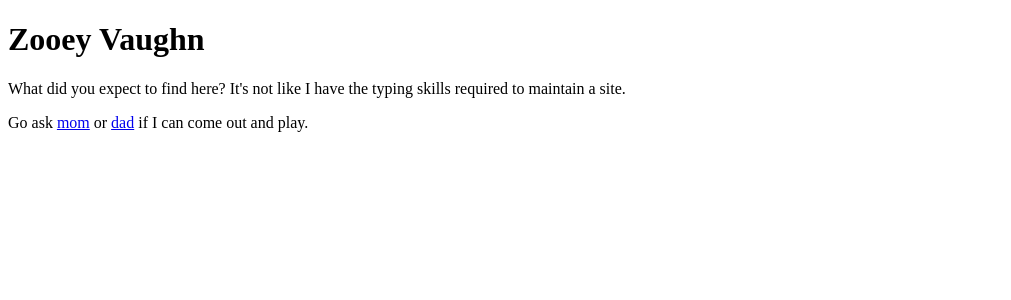
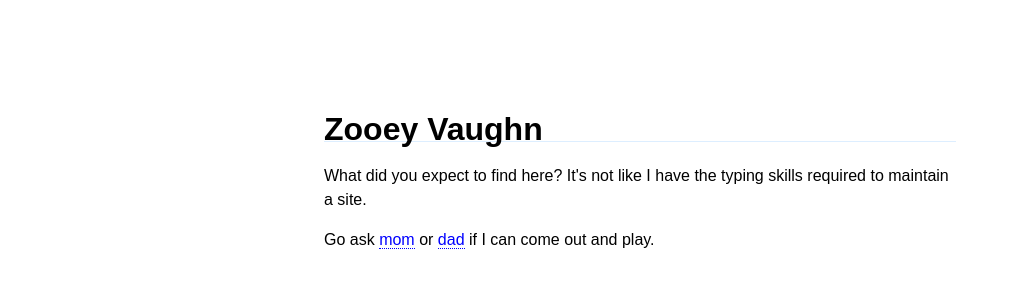
Before and after one commit to nicholasstudt/zooeyvaughn.com, a Jekyll site: the page built from index.html, in a window 1280 px wide. Shown: the top 300 px of the page, without its empty margins (0-1011 px from the left). Built offline with Jekyll 4.4.1, drawn with Linux system fonts in a browser that asks for light colours.

Commit message:
Fix typo.

```diff
--- a/_layouts/default.html
+++ b/_layouts/default.html
@@ -7,7 +7,7 @@
 
 	<link rel="home" href="http://zooeyvaughn.com/" title="Home">
 
-	<link rel="stylesheet" href="/medai/css/theme.css"
+	<link rel="stylesheet" href="/media/css/theme.css"
 		type="text/css" media="screen, projection">
 </head>
 
```
